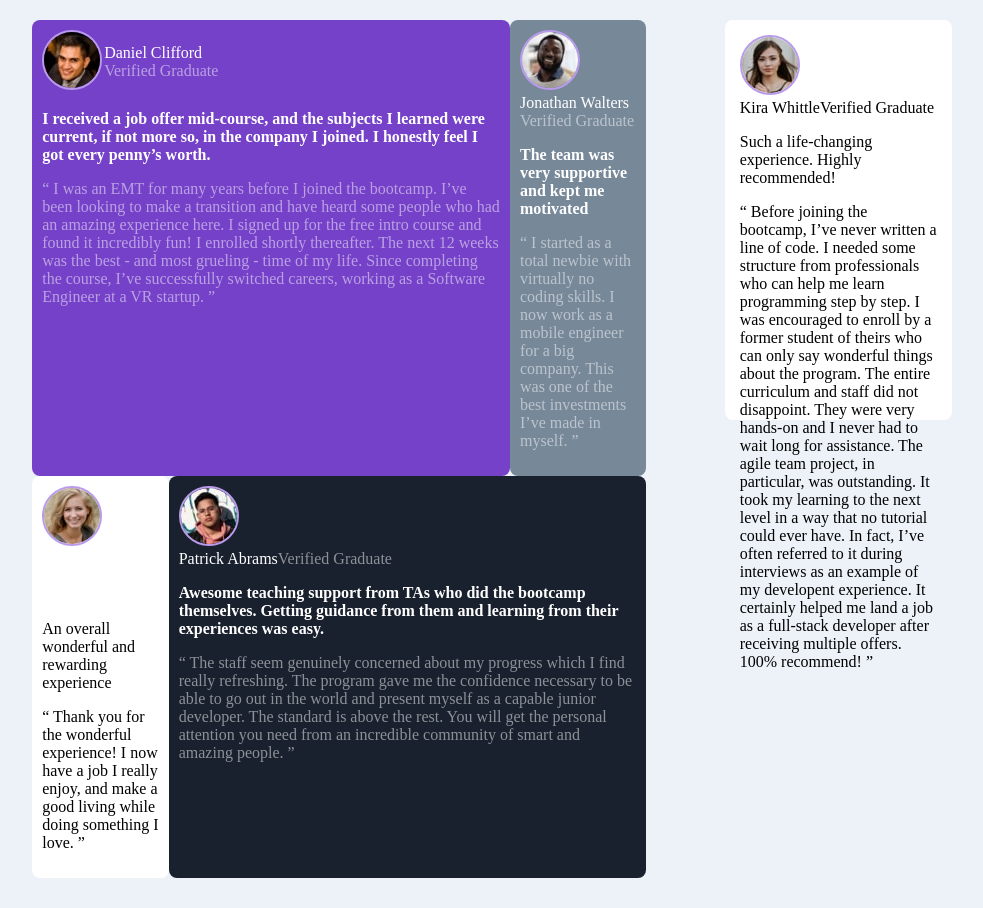
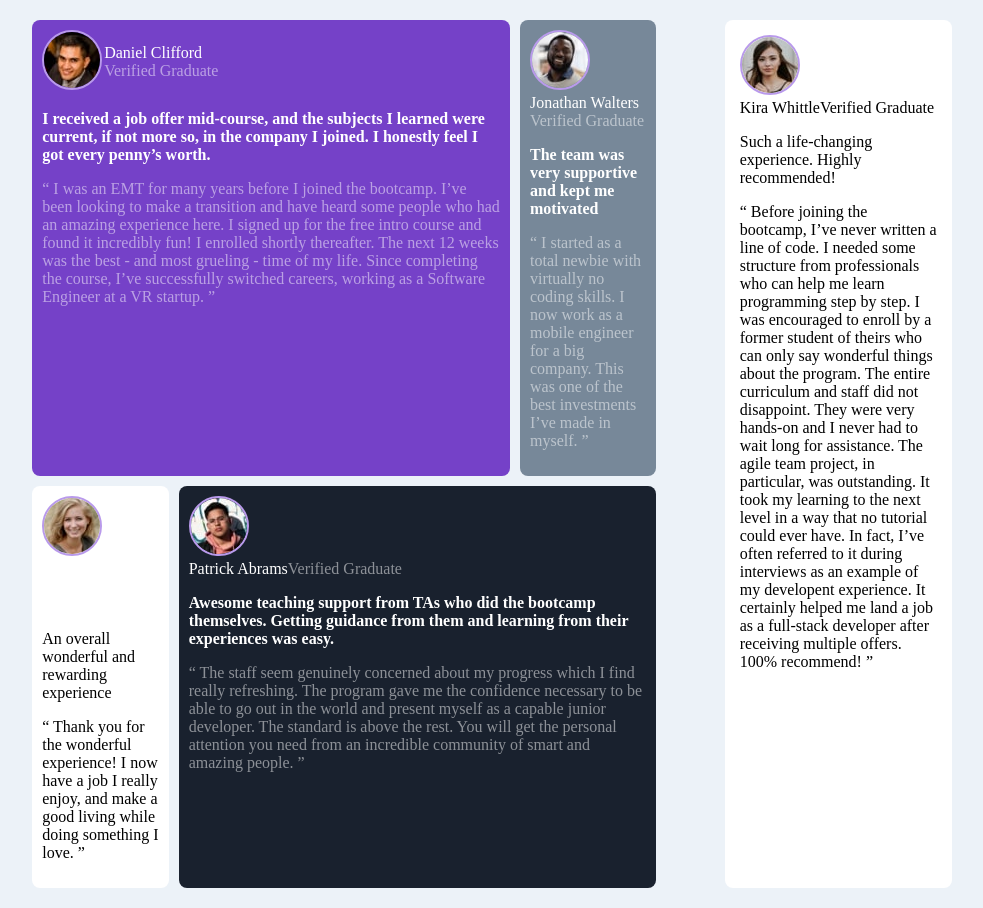
Before and after one commit to rnafula/testimonials-grid-section-main, a plain HTML site: page index.html in a window 1280 px wide. Shown: the whole page, without its empty margins (39-1022 px from the left). Before the commit the page ends 878 px from the top, so only its background shows below. Drawn offline with Linux system fonts and the light colour scheme.

Commit message:
updated height value

```diff
--- a/style.css
+++ b/style.css
@@ -8,7 +8,6 @@ body{
     display:flex;
     flex-direction: row;
     width:90%;
-    height:400px;
     margin:20px auto;
     gap:10px;
 
@@ -17,11 +16,13 @@ body{
     display: flex;
     flex-direction: column;
     width:60%;
+    gap:10px;
 
 }
 .first-one{
     display:flex;
     flex-direction: row;
+    gap:10px;
 }
 .first-one-1{
     width:70%;
@@ -73,11 +74,11 @@ body{
 .first-two{
     display:flex;
     flex-direction: row;
+    gap:10px;
 
 }
 .first-two-1{
     width:20%;
-    height:auto;
     background-color:hsl(0, 0%, 100%);
     border-radius: 8px;
     padding: 10px;
@@ -85,13 +86,13 @@ body{
 }
 .first-two-2{
     width:70%;
-    height:auto;
     background-color:hsl(219, 29%, 14%) ;
     border-radius: 8px;
     padding: 10px;
 }
 
 .overall-second{
+
     width:20%;
     background-color: hsl(0, 0%, 100%);
     border-radius: 8px;
```
